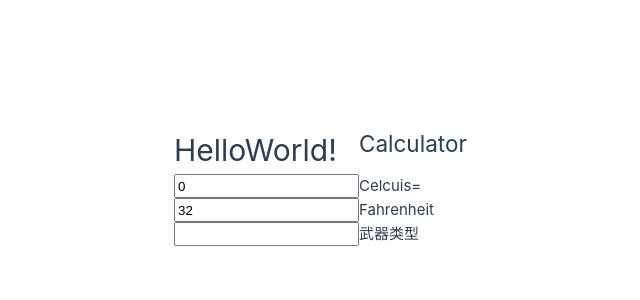
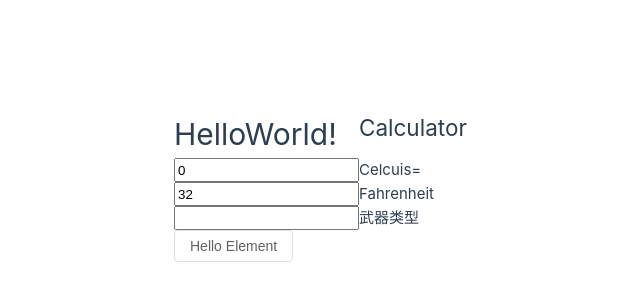
Before and after one commit to mason478/MHR-DmgCalculator, a Vue app: page / in a window 1280 px wide. Shown: the part 214-514 px from the top of the page, without its empty margins (281-921 px from the left). Built offline with nearby package versions, Linux system fonts and the light colour scheme.

Commit message:
use element-ui

```diff
--- a/src/components/BasicAttackPanel.vue
+++ b/src/components/BasicAttackPanel.vue
@@ -1,5 +1,12 @@
 <!-- Weapon basic attack values selection form-->
 <script setup lang="ts">
 import { ref } from 'vue'
+import { ElButton } from 'element-plus'
+import 'element-plus/dist/index.css'
 </script>
-<template><input type="number" id="weapon" /> 武器类型</template>
+<template>
+  <input type="number" id="weapon" /> 武器类型
+  <div>
+    <el-button>Hello Element</el-button>
+  </div>
+</template>
--- a/src/main.ts
+++ b/src/main.ts
@@ -2,5 +2,8 @@ import './assets/main.css'
 
 import { createApp } from 'vue'
 import App from './App.vue'
+import ElementPlus from 'element-plus'
 
-createApp(App).mount('#app')
+const app = createApp(App)
+app.use(ElementPlus)
+app.mount('#app')
```
